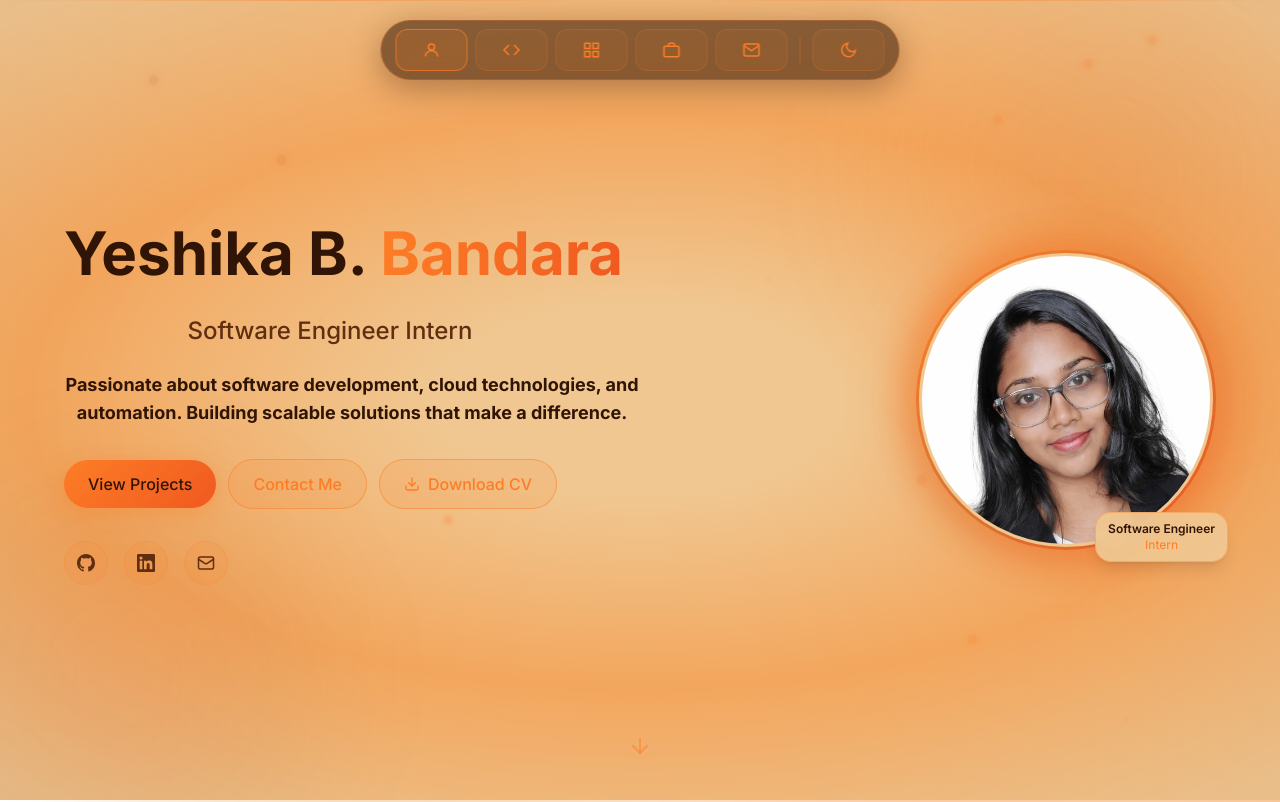
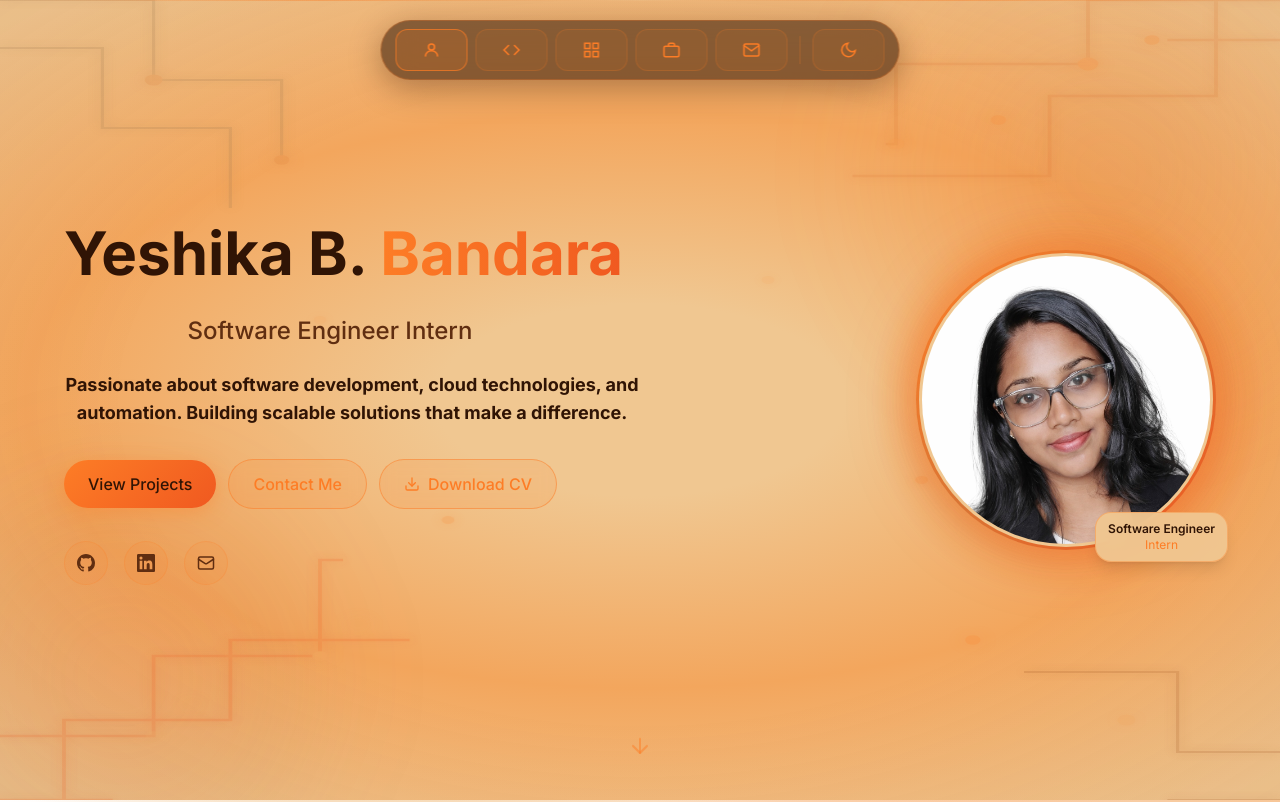
Before and after one commit to yeshi-2001/Portfolio, a Next.js app: page / in a window 1280 px wide. Shown: the top 802 px of the page. Built offline with nearby package versions, Linux system fonts and the light colour scheme.

Commit message:
Fix SVG polyline errors and EmailJS 400 error

```diff
--- a/src/app/components/Contact.tsx
+++ b/src/app/components/Contact.tsx
@@ -28,7 +28,7 @@ export default function Contact() {
       await emailjs.send(
         EMAILJS_SERVICE_ID,
         EMAILJS_TEMPLATE_ID,
-        { name: form.name, email: form.email, message: form.message },
+        { name: form.name, email: form.email, message: form.message, to_email: "yeshikabandara2001@gmail.com" },
         { publicKey: EMAILJS_PUBLIC_KEY }
       );
       toast.success("Message sent! I'll get back to you soon.");
--- a/src/app/components/Hero.tsx
+++ b/src/app/components/Hero.tsx
@@ -46,73 +46,74 @@ export default function Hero() {
 
         {/* Circuit board SVG */}
         <svg className="absolute inset-0 w-full h-full" xmlns="http://www.w3.org/2000/svg"
+          viewBox="0 0 100 100" preserveAspectRatio="none"
           style={{ opacity: isDark ? 0.35 : 0.2 }}>
           <defs>
             <filter id="glow">
-              <feGaussianBlur stdDeviation="2.5" result="coloredBlur"/>
+              <feGaussianBlur stdDeviation="0.5" result="coloredBlur"/>
               <feMerge><feMergeNode in="coloredBlur"/><feMergeNode in="SourceGraphic"/></feMerge>
             </filter>
             <filter id="glow-strong">
-              <feGaussianBlur stdDeviation="4" result="coloredBlur"/>
+              <feGaussianBlur stdDeviation="0.8" result="coloredBlur"/>
               <feMerge><feMergeNode in="coloredBlur"/><feMergeNode in="SourceGraphic"/></feMerge>
             </filter>
             <style>{`
-              @keyframes dash1 { from { stroke-dashoffset: 400; } to { stroke-dashoffset: 0; } }
-              @keyframes dash2 { from { stroke-dashoffset: 600; } to { stroke-dashoffset: 0; } }
-              @keyframes dash3 { from { stroke-dashoffset: 300; } to { stroke-dashoffset: 0; } }
-              @keyframes pulse-node { 0%,100% { opacity:0.4; r:3; } 50% { opacity:1; r:5; } }
-              @keyframes pulse-node2 { 0%,100% { opacity:0.3; r:2; } 50% { opacity:0.9; r:4; } }
-              .line1 { stroke-dasharray: 400; animation: dash1 4s linear infinite; }
-              .line2 { stroke-dasharray: 600; animation: dash2 6s linear infinite; }
-              .line3 { stroke-dasharray: 300; animation: dash3 3.5s linear infinite; }
+              @keyframes dash1 { from { stroke-dashoffset: 80; } to { stroke-dashoffset: 0; } }
+              @keyframes dash2 { from { stroke-dashoffset: 120; } to { stroke-dashoffset: 0; } }
+              @keyframes dash3 { from { stroke-dashoffset: 60; } to { stroke-dashoffset: 0; } }
+              @keyframes pulse-node { 0%,100% { opacity:0.4; } 50% { opacity:1; } }
+              @keyframes pulse-node2 { 0%,100% { opacity:0.3; } 50% { opacity:0.9; } }
+              .line1 { stroke-dasharray: 80; animation: dash1 4s linear infinite; }
+              .line2 { stroke-dasharray: 120; animation: dash2 6s linear infinite; }
+              .line3 { stroke-dasharray: 60; animation: dash3 3.5s linear infinite; }
               .node1 { animation: pulse-node 2.5s ease-in-out infinite; }
               .node2 { animation: pulse-node2 3.2s ease-in-out infinite; }
               .node3 { animation: pulse-node 4s ease-in-out infinite 1s; }
             `}</style>
           </defs>
-          <g filter="url(#glow)" stroke="#d97534" strokeWidth="1" fill="none">
-            <polyline className="line1" points="100%,0 85%,0 85%,8% 70%,8% 70%,18% 55%,18%" />
-            <polyline className="line2" points="100%,5% 90%,5% 90%,15% 78%,15% 78%,28%" />
-            <polyline className="line3" points="95%,0 95%,12% 82%,12% 82%,22% 65%,22%" />
+          <g filter="url(#glow)" stroke="#d97534" strokeWidth="0.3" fill="none">
+            <polyline className="line1" points="100,0 85,0 85,8 70,8 70,18 55,18" />
+            <polyline className="line2" points="100,5 90,5 90,15 78,15 78,28" />
+            <polyline className="line3" points="95,0 95,12 82,12 82,22 65,22" />
           </g>
           <g filter="url(#glow-strong)" fill="#fd7d26">
-            <circle className="node1" cx="85%" cy="8%" r="3" />
-            <circle className="node2" cx="70%" cy="18%" r="2.5" />
-            <circle className="node3" cx="78%" cy="15%" r="2" />
-            <circle className="node1" cx="90%" cy="5%" r="2" />
+            <circle className="node1" cx="85" cy="8" r="0.8" />
+            <circle className="node2" cx="70" cy="18" r="0.7" />
+            <circle className="node3" cx="78" cy="15" r="0.6" />
+            <circle className="node1" cx="90" cy="5" r="0.6" />
           </g>
-          <g filter="url(#glow)" stroke="#f05920" strokeWidth="1" fill="none">
-            <polyline className="line2" points="0,100% 15%,100% 15%,88% 28%,88% 28%,78% 42%,78%" />
-            <polyline className="line1" points="0,92% 12%,92% 12%,82% 25%,82% 25%,70% 38%,70%" />
-            <polyline className="line3" points="5%,100% 5%,90% 18%,90% 18%,80% 32%,80%" />
+          <g filter="url(#glow)" stroke="#f05920" strokeWidth="0.3" fill="none">
+            <polyline className="line2" points="0,100 15,100 15,88 28,88 28,78 42,78" />
+            <polyline className="line1" points="0,92 12,92 12,82 25,82 25,70 38,70" />
+            <polyline className="line3" points="5,100 5,90 18,90 18,80 32,80" />
           </g>
           <g filter="url(#glow-strong)" fill="#f3a65d">
-            <circle className="node2" cx="15%" cy="88%" r="3" />
-            <circle className="node3" cx="28%" cy="78%" r="2.5" />
-            <circle className="node1" cx="25%" cy="82%" r="2" />
-            <circle className="node2" cx="12%" cy="92%" r="2" />
+            <circle className="node2" cx="15" cy="88" r="0.8" />
+            <circle className="node3" cx="28" cy="78" r="0.7" />
+            <circle className="node1" cx="25" cy="82" r="0.6" />
+            <circle className="node2" cx="12" cy="92" r="0.6" />
           </g>
-          <g filter="url(#glow)" stroke="#98734c" strokeWidth="0.8" fill="none">
-            <polyline className="line3" points="0,0 12%,0 12%,10% 22%,10% 22%,20%" />
-            <polyline className="line1" points="0,6% 8%,6% 8%,16% 18%,16% 18%,26%" />
+          <g filter="url(#glow)" stroke="#98734c" strokeWidth="0.25" fill="none">
+            <polyline className="line3" points="0,0 12,0 12,10 22,10 22,20" />
+            <polyline className="line1" points="0,6 8,6 8,16 18,16 18,26" />
           </g>
           <g filter="url(#glow-strong)" fill="#d97534">
-            <circle className="node3" cx="12%" cy="10%" r="2.5" />
-            <circle className="node1" cx="22%" cy="20%" r="2" />
+            <circle className="node3" cx="12" cy="10" r="0.7" />
+            <circle className="node1" cx="22" cy="20" r="0.6" />
           </g>
-          <g filter="url(#glow)" stroke="#9a4c1e" strokeWidth="0.8" fill="none">
-            <polyline className="line2" points="100%,100% 88%,100% 88%,90% 76%,90% 76%,80%" />
-            <polyline className="line3" points="100%,94% 92%,94% 92%,84% 80%,84%" />
+          <g filter="url(#glow)" stroke="#9a4c1e" strokeWidth="0.25" fill="none">
+            <polyline className="line2" points="100,100 88,100 88,90 76,90 76,80" />
+            <polyline className="line3" points="100,94 92,94 92,84 80,84" />
           </g>
           <g filter="url(#glow-strong)" fill="#fd7d26">
-            <circle className="node2" cx="88%" cy="90%" r="2.5" />
-            <circle className="node1" cx="76%" cy="80%" r="2" />
+            <circle className="node2" cx="88" cy="90" r="0.7" />
+            <circle className="node1" cx="76" cy="80" r="0.6" />
           </g>
           <g fill="#fd7d26" filter="url(#glow)">
-            <circle className="node2" cx="60%" cy="35%" r="1.5" />
-            <circle className="node3" cx="35%" cy="65%" r="1.5" />
-            <circle className="node1" cx="72%" cy="60%" r="1.5" />
-            <circle className="node2" cx="25%" cy="40%" r="1.5" />
+            <circle className="node2" cx="60" cy="35" r="0.5" />
+            <circle className="node3" cx="35" cy="65" r="0.5" />
+            <circle className="node1" cx="72" cy="60" r="0.5" />
+            <circle className="node2" cx="25" cy="40" r="0.5" />
           </g>
         </svg>
 
```
